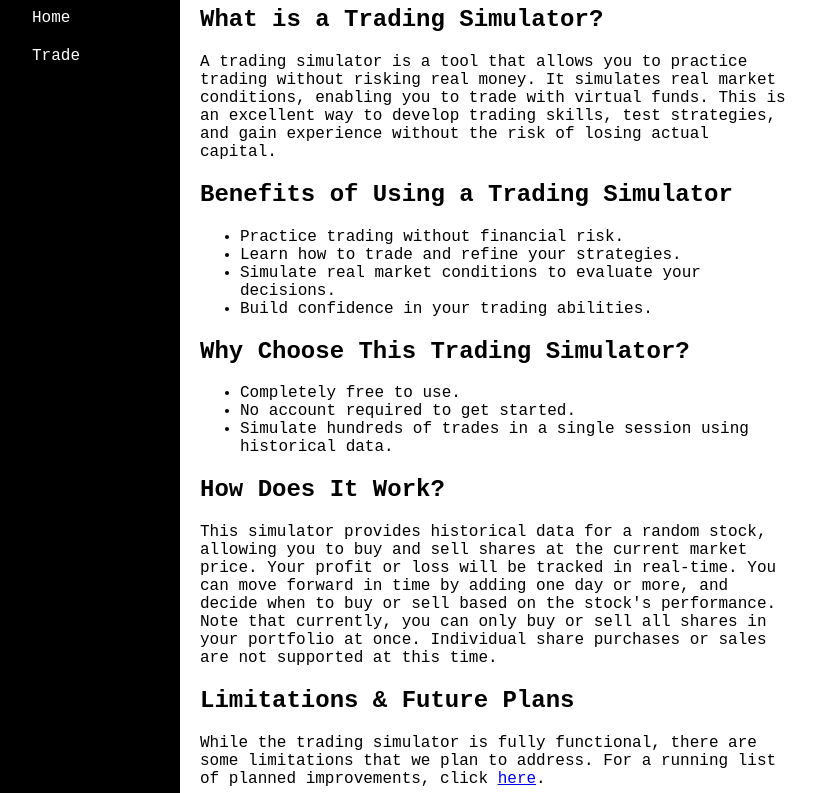
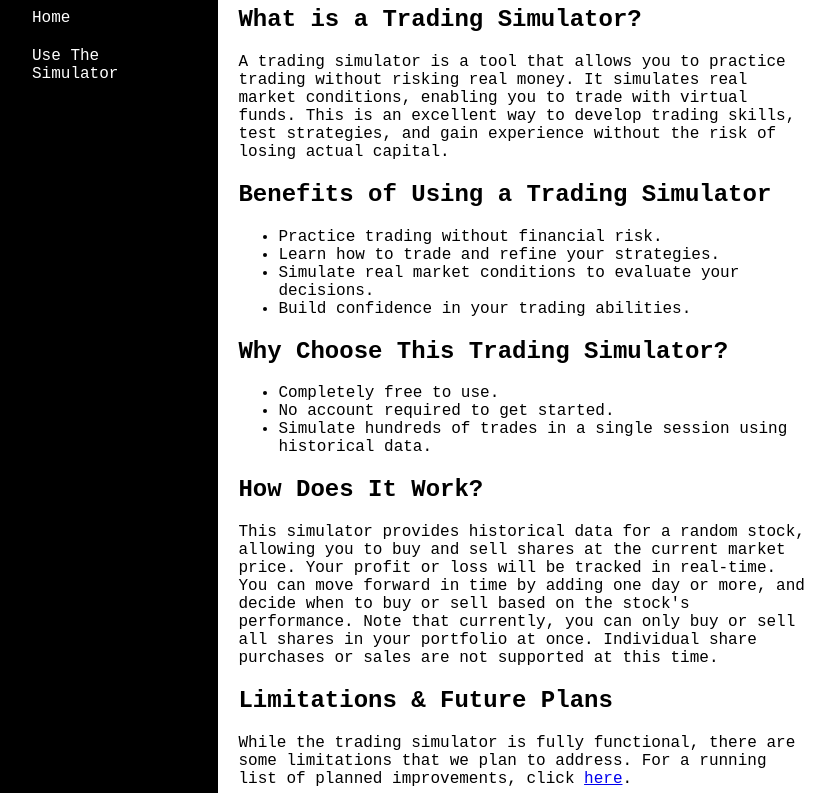
Before and after one commit to DeeperLevelGame/tatool-website, a plain HTML site: page index.html in a window 1280 px wide. Shown: the part 94-887 px from the top of the page, without its empty margins (68-903 px from the left). Drawn offline with Linux system fonts and the light colour scheme.

Commit message:
Update index.html

```diff
--- a/index.html
+++ b/index.html
@@ -52,7 +52,7 @@
 <body>
     <div class="menu">
         <a href="#">Home</a>
-        <a href="#">Trade</a>
+        <a href="#">Use The Simulator</a>
     </div>
     <div class="content">
         <h1>Trading Simulator</h1>
```
